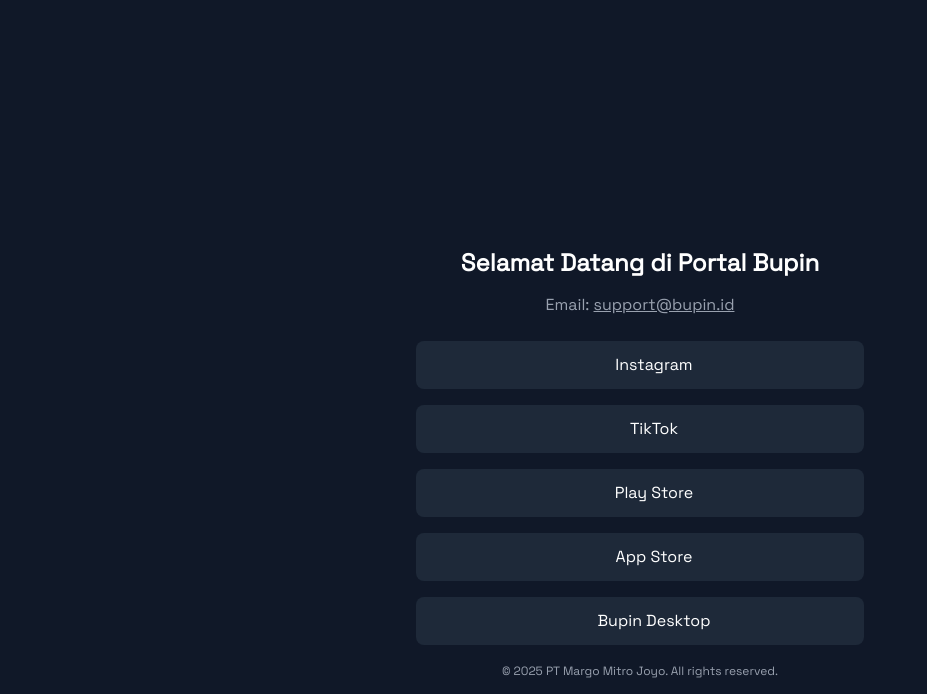
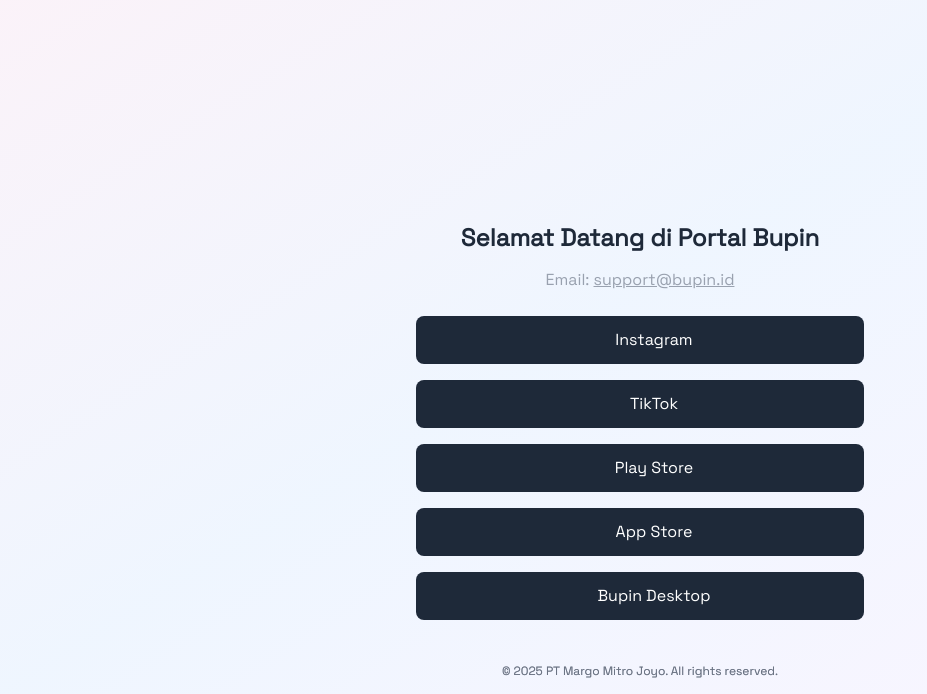
Before and after one commit to TegarAditya/bupin-microsite, a SvelteKit app: page / in a window 1280 px wide. Shown: the part 106-800 px from the top of the page, without its empty margins (0-927 px from the left). Built offline with nearby package versions, Linux system fonts and the light colour scheme; some icons are missing.

Commit message:
feat: enhance layout with gradient background and copyright notice

```diff
--- a/src/routes/+layout.svelte
+++ b/src/routes/+layout.svelte
@@ -3,6 +3,8 @@
 	import '@fontsource/space-grotesk';
 
 	let { children } = $props();
+
+	const thisYear = new Date().getFullYear();
 </script>
 
 <svelte:head>
@@ -14,8 +16,12 @@
 	<title>Portal Bupin</title>
 </svelte:head>
 
-<div class="flex min-h-screen flex-col items-center justify-center bg-gray-900 p-6 text-white">
+<div class="relative flex min-h-screen flex-col items-center justify-start p-6 text-gray-800 bg-gradient-to-br from-pink-50 via-blue-50 to-purple-50">
+	<div class="absolute -z-10 inset-0 bg-[radial-gradient(ellipse_at_center,rgba(255,255,255,0.6)_0%,transparent_70%)] pointer-events-none"></div>
 	{@render children()}
+	<div class="absolute bottom-5 text-xs text-gray-500 md:absolute md:bottom-[15px]">
+		&copy; {thisYear} PT Margo Mitro Joyo. All rights reserved.
+	</div>
 </div>
 
 <style>
```
